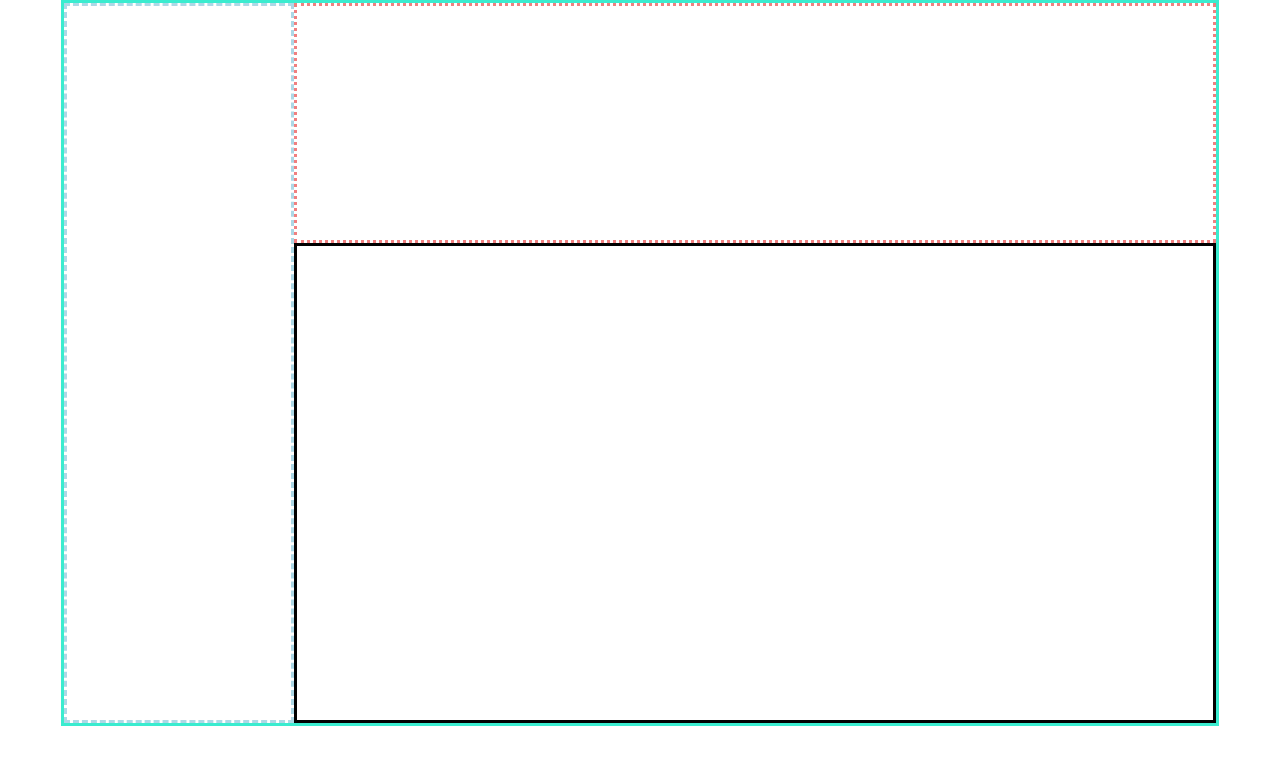
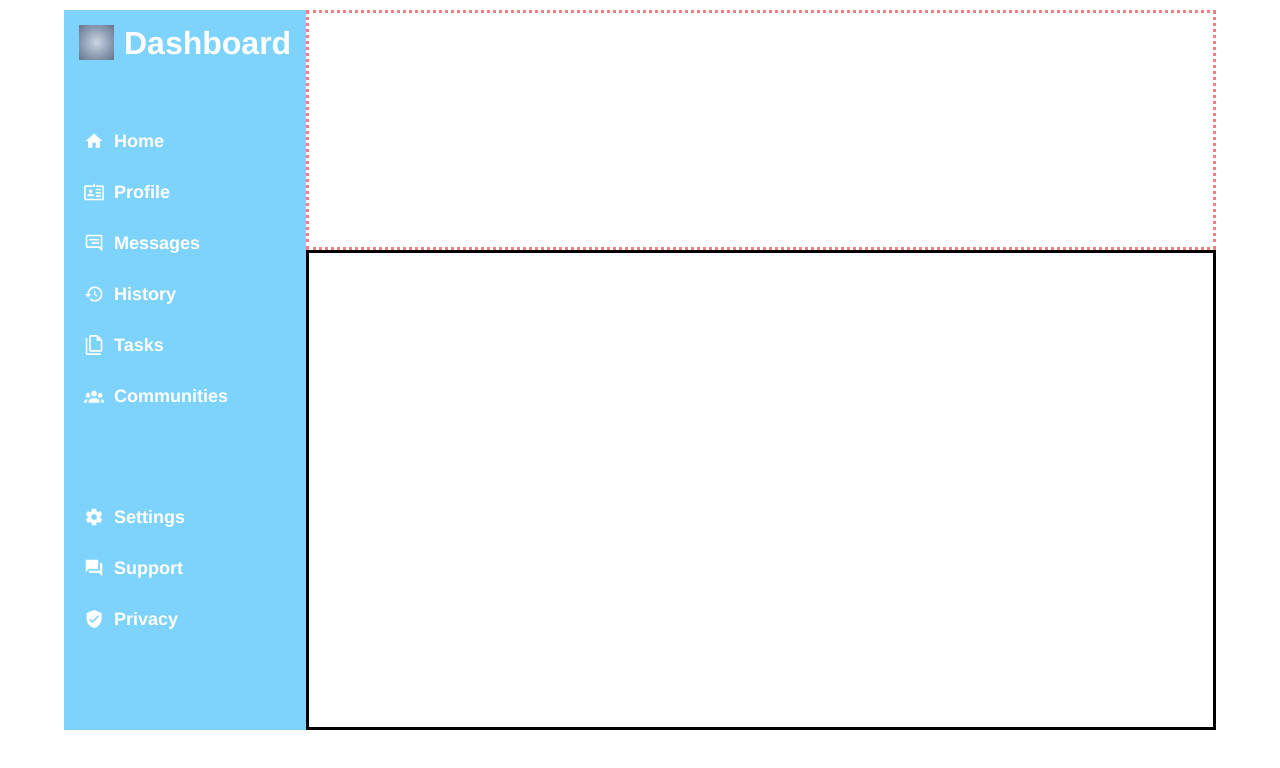
Before and after one commit to danhtto/Project-Admin-Dashboard, a plain HTML site: page index.html in a window 1280 px wide. Drawn offline with Linux system fonts and the light colour scheme.

Commit message:
icons for each links; layout  the sidebar section

```diff
--- a/index.html
+++ b/index.html
@@ -10,7 +10,25 @@
 <body>
     <div class="container">
         <div class="header"></div>
-        <div class="sidebar"></div>
+        <div class="sidebar">
+            <div class="header-logo">
+                <div class="logo"></div>
+                <h1>Dashboard</h1>
+            </div>
+            <ul>
+                <li><img src="./images/home.png"><a href="">Home</a></li>
+                <li><img src="./images/badge-account-horizontal-outline.png"><a href="">Profile</a></li>
+                <li><img src="./images/message-reply-text-outline.png"><a href="">Messages</a></li>
+                <li><img src="./images/history.png"><a href="">History</a></li>
+                <li><img src="./images/file-multiple-outline.png"><a href="">Tasks</a></li>
+                <li><img src="./images/account-group.png"><a href="">Communities</a></li>
+            </ul>
+            <ul>
+                <li><img src="./images/cog.png"><a href="">Settings</a></li>
+                <li><img src="./images/forum.png"><a href="">Support</a></li>
+                <li><img src="./images/shield-check.png"> <a href="">Privacy</a></li>
+            </ul>
+        </div>
         <div class="main"></div>
     </div>
 </body>
--- a/style.css
+++ b/style.css
@@ -1,29 +1,81 @@
 *{
     margin: 0;
     padding: 0;
+
 }
 body {
+    font-family: "Helvetica", sans-serif;
     display: flex;
     justify-content: center;
     height: 90vh; /* for debuggin */
 
 }
 .container {
-    border: solid rgb(58, 236, 207); /* for debugging */
+    padding-top: 10px;
     width: 90vw;
     height: 100%;
     display: grid;
     grid-template-columns: 1fr 4fr;
     grid-template-rows: 1fr 2fr;
 }
+
+/* Sidebar styling */
 .sidebar {
+    background-color: #7dd3fc;
+    color: white;
     grid-area: 1 / 1 / 3 / 2;
-    border: dashed lightblue;
+    display: grid;
+    justify-items: start;
+    grid-template-rows: 1fr 1fr 3fr;
+    padding: 10px;
 }
+.sidebar li {
+    list-style: none;
+}
+.sidebar ul {
+    display: grid;
+    align-self: center;
+    gap: 10px;
+}
+.sidebar ul li {
+    display: flex;
+    gap: 10px;
+    padding: 10px;
+}
+.sidebar ul li a {
+    font-size: 18px;
+    font-weight: 600;
+    color: white;
+    text-decoration: none;
+    align-self: center;
+}
+.sidebar img {
+   width: 20px;
+   height: 20px;
+}
+.sidebar .header-logo {
+    display: flex;
+    gap: 10px;
+    padding: 5px;
+}
+.header-logo .logo {
+    text-align: center;
+    width: 35px;
+    height: 35px;
+    background: radial-gradient(circle at center,#cbd5e1 0,#94a3b8,#64748b 100%)
+}
+
+
+/* Header Styling */
 .header {
     grid-area: 1 / 2 / 2 / 3;
-    border: dotted lightcoral;
+    border: dotted lightcoral; /* for debugging */
 }
+
+
+
+
+
 .main {
-    border: solid black;
+    border: solid black; /* for debugging */
 }
```
Also changed, not shown: images/account-group.png (added), images/badge-account-horizontal-outline.png (added), images/cog.png (added), images/file-multiple-outline.png (added), images/forum.png (added), images/history.png (added), images/home.png (added), images/message-reply-text-outline.png (added), images/shield-check.png (added).
